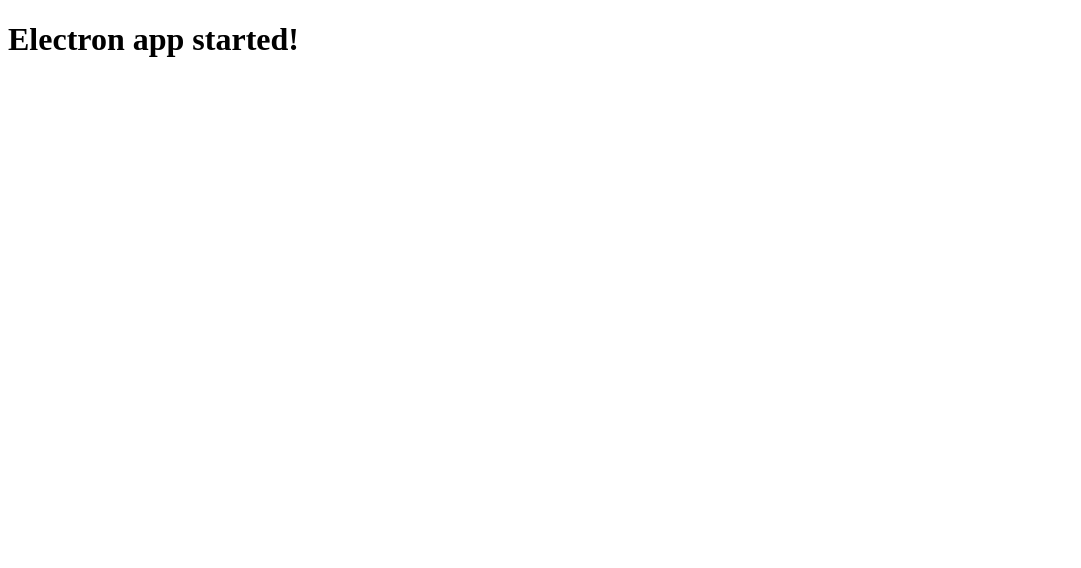
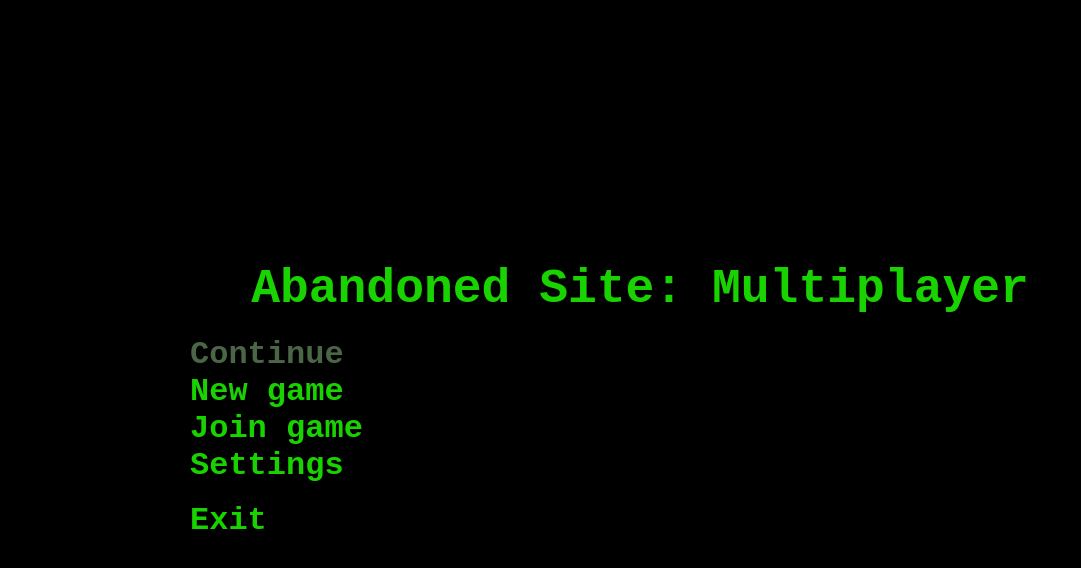
Before and after one commit to SPRsosso/Abandoned_Site_Multiplayer, a website with bundled scripts: page index.html in a window 1280 px wide. Shown: the whole page, without its empty margins (0-1081 px from the left). Built offline with nearby package versions, Linux system fonts and the light colour scheme.

Commit message:
Started creating base of LAN

```diff
--- /dev/null
+++ b/css/style.css
@@ -0,0 +1,55 @@
+* {
+    margin: 0;
+    font-family: 'Courier New', Courier, monospace;
+}
+
+*,
+*::before,
+*::after {
+    box-sizing: border-box;
+}
+
+:root {
+    --background-color: black;
+    --accent-color: rgb(25, 211, 0);
+    --accent-color-faded: rgb(74, 102, 70);
+}
+
+body {
+    background-color: var(--background-color);
+    color: var(--accent-color);
+}
+
+main {
+    width: 1000px;
+    height: fit-content;
+
+    position: absolute;
+    top: 50%;
+    left: 50%;
+    translate: -50% -50%;
+
+    padding: 20px 50px;
+}
+
+.title {
+    text-align: center;
+    margin-bottom: 20px;
+    font-size: 48px;
+}
+
+.btn {
+    width: fit-content;
+    font-size: 32px;
+    cursor: pointer;
+
+    &.inactive {
+        color: var(--accent-color-faded);
+
+        cursor: default;
+    }
+
+    &:hover:not(.inactive) {
+        font-style: italic;
+    }
+}
--- a/index.html
+++ b/index.html
@@ -5,9 +5,12 @@
     <meta name="viewport" content="width=device-width, initial-scale=1.0">
     <title>Document</title>
     <script defer src="./js/public/main.js" type="module"></script>
+
+    <link rel="stylesheet" href="./css/style.css">
 </head>
 <body>
-    <h1>Electron app started!</h1>
-    <p id="socket-info"></p>
+    <main>
+
+    </main>
 </body>
 </html>
--- /dev/null
+++ b/pages/main-menu.html
@@ -0,0 +1,7 @@
+<h1 class="title">Abandoned Site: Multiplayer</h1>
+<h2 class="btn inactive">Continue</h2>
+<h2 class="btn" id="new-game-btn">New game</h2>
+<h2 class="btn">Join game</h2>
+<h2 class="btn">Settings</h2>
+<br>
+<h2 class="btn">Exit</h2>
--- a/preload.ts
+++ b/preload.ts
@@ -2,4 +2,4 @@
 
 contextBridge.exposeInMainWorld("contextBridge", {
     ping: ( text: string ) => ipcRenderer.invoke("ping"),
-})
+});
--- /dev/null
+++ b/public/filestream.ts
@@ -0,0 +1,12 @@
+export class FileStream {
+    static async readFileAsync(fileName: string): Promise<string> {
+        return new Promise<string>(async ( resolve, reject ) => {
+            const parser = new DOMParser()
+
+            const response = await fetch("pages/" + fileName);
+            const data = await response.text();
+
+            resolve(data);
+        });
+    }
+}
--- a/public/main.ts
+++ b/public/main.ts
@@ -1,6 +1,7 @@
 // @ts-ignore
 import { io } from "https://cdn.socket.io/4.8.1/socket.io.esm.min.js";
 import { Socket } from "socket.io";
+import { FileStream } from "./filestream.js";
 
 declare global {
     interface Window {
@@ -8,16 +9,16 @@
     }
 }
 
-const socket: Socket = io("http://localhost:3000");
+async function mainMenu() {
+    const mainEl = document.querySelector("main")!;
 
-socket.on("connect", async () => {
-    const socketInfo = document.querySelector("#socket-info");
-    if (socketInfo) {
-        socketInfo.innerHTML = "Connected as " + socket.id;
-    }
+    const page = await FileStream.readFileAsync("main-menu.html");
+    mainEl.innerHTML = page;
+}
 
-    const response = await window.contextBridge.ping("pong");
-    document.write(response);
-    const response2 = await window.contextBridge.ping("ping");
-    document.write(response2);
-});
+await mainMenu();
+
+const newGameEl = document.querySelector("#new-game-btn");
+newGameEl?.addEventListener("click", () => {
+
+})
--- a/tsconfig.json
+++ b/tsconfig.json
@@ -11,7 +11,7 @@
     // "disableReferencedProjectLoad": true,             /* Reduce the number of projects loaded automatically by TypeScript. */
 
     /* Language and Environment */
-    "target": "ES2024",                                  /* Set the JavaScript language version for emitted JavaScript and include compatible library declarations. */
+    "target": "ESNext",                                  /* Set the JavaScript language version for emitted JavaScript and include compatible library declarations. */
     // "lib": [],                                        /* Specify a set of bundled library declaration files that describe the target runtime environment. */
     // "jsx": "preserve",                                /* Specify what JSX code is generated. */
     // "libReplacement": true,                           /* Enable lib replacement. */
```
Also changed, not shown: forge.config.js (added, +47 -0 lines), package.json (+20 -8 lines), backend.mts, 1 other file.
